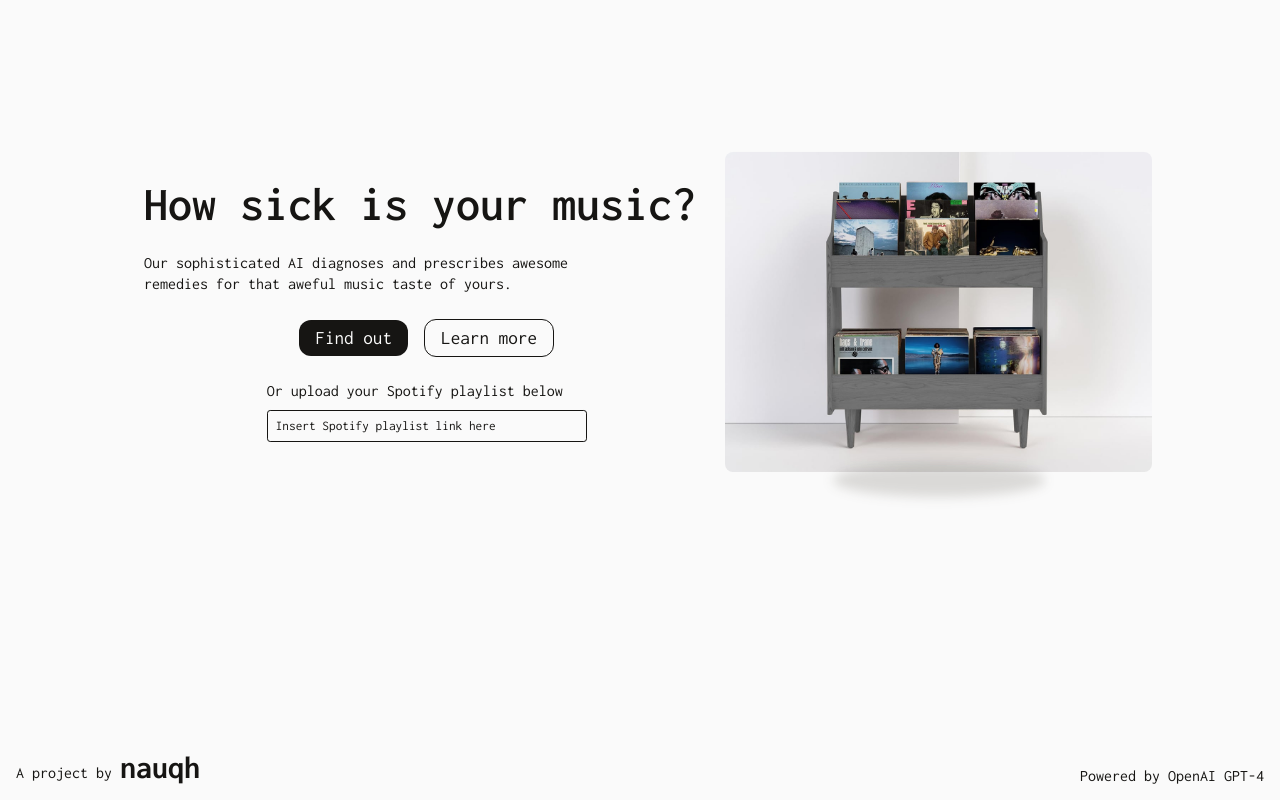
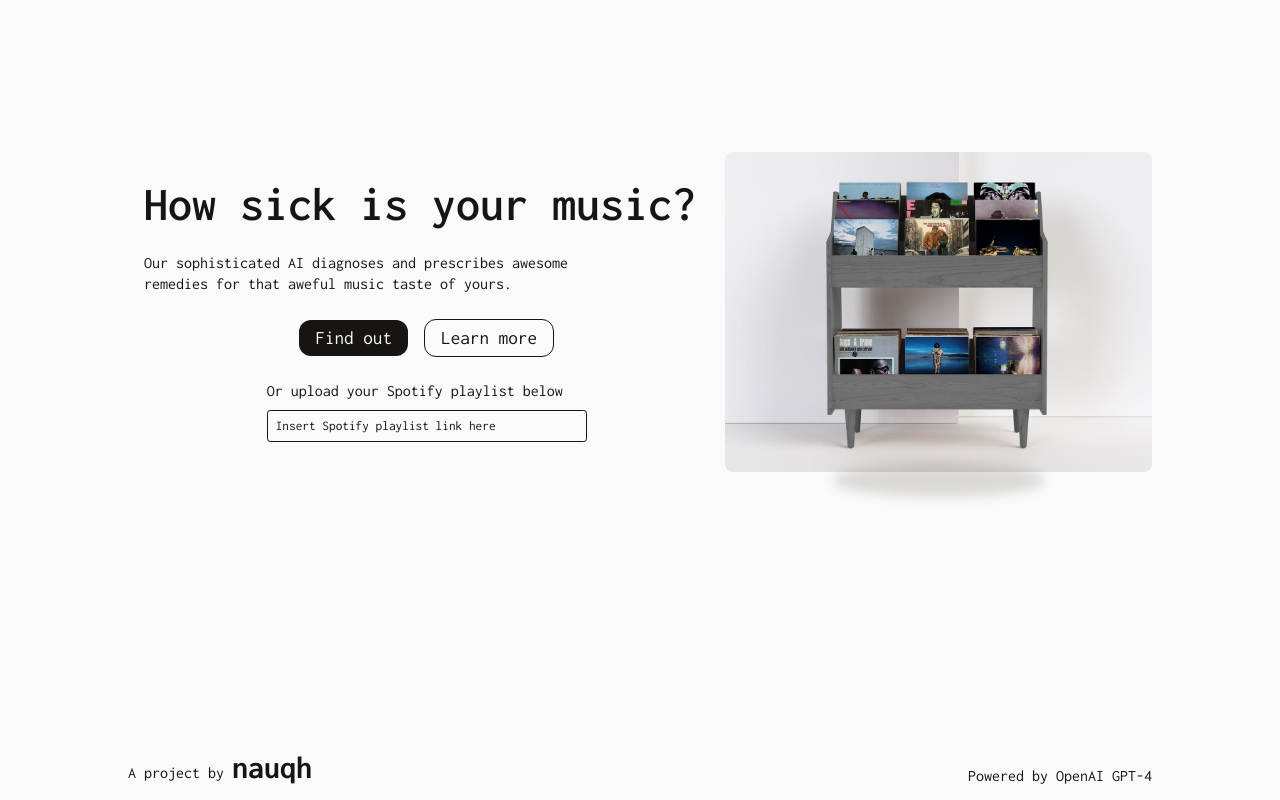
Before and after one commit to nauqh/musicotherapy, a React (Vite) app: page /home in a window 1280 px wide. Built offline with nearby package versions, Linux system fonts and the light colour scheme.

Commit message:
edit margin

```diff
--- a/src/assets/Home.css
+++ b/src/assets/Home.css
@@ -58,7 +58,6 @@
 }
 
 .home__footer {
-	padding: 0 1rem;
 	display: flex;
 	justify-content: space-between;
 	align-self: flex-end;
@@ -165,6 +164,13 @@
 		width: 250px;
 		height: 40px;
 	}
+
+	.home__footer {
+		width: 1024px;
+		margin-left: auto;
+		margin-right: auto;
+		padding: 0;
+	}
 }
 
 @media screen and (min-width: 1048px) {
--- a/src/pages/Diagnose.tsx
+++ b/src/pages/Diagnose.tsx
@@ -18,7 +18,7 @@ import "../assets/Fetch.css";
 const Diagnose = () => {
 	const location = useLocation();
 
-	const [loadingComplete, setLoadingComplete] = useState(true);
+	const [loadingComplete, setLoadingComplete] = useState(false);
 	const { color, mood, characteristics, artists, tracks, playlist } =
 		Sample[location.state.text as keyof typeof Sample];
 
```
